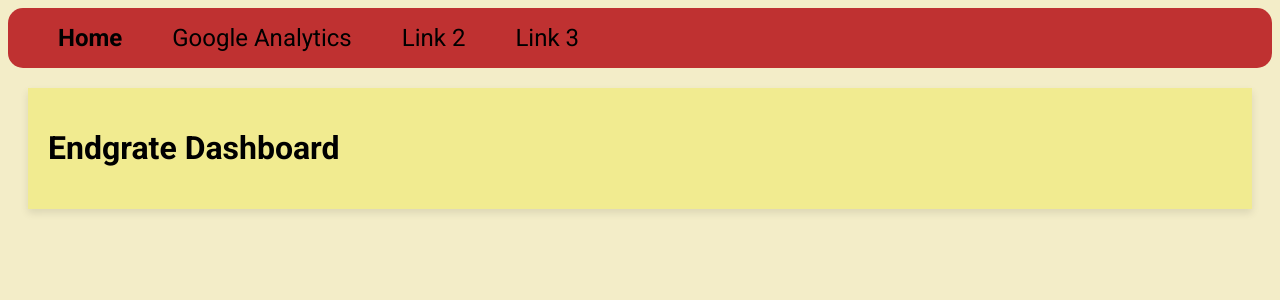
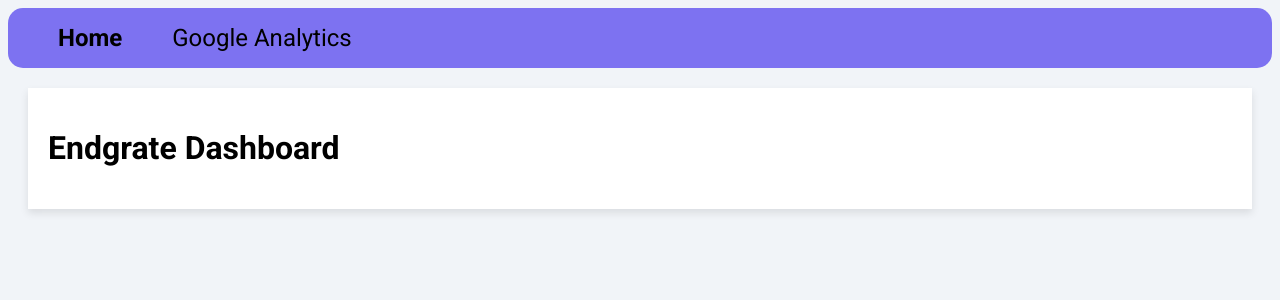
Before and after one commit to evipuil/endgratedashboard, a Flask app: page / in a window 1280 px wide. Shown: the top 300 px of the page. Run offline with Flask 3, Linux system fonts and the light colour scheme.

Commit message:
Add files via upload
Finished front-end

```diff
--- a/templates/base.html
+++ b/templates/base.html
@@ -12,14 +12,14 @@
         }
 
         body {
-            background: #F3EDC8;
+            background: #f1f4f8;;
             font-family: 'Roboto', sans-serif;
         }
 
         .message {
             padding: 10px;
             margin: 5px;
-            background-color: #EAD196;
+            background-color: #f1f4f8;
             box-shadow: 0 4px 8px rgba(0,0,0,0.1);
             border-radius: 8px;
         }
@@ -44,14 +44,14 @@
         }
 
         #navbar {
-            background-color: #BF3131;
+            background-color: #7d72f1;
             border-radius: 15px;
         }
 
         .content {
             margin: 20px;
             padding: 20px;
-            background-color: #F1EB90;
+            background-color: #FFFFFF;
             box-shadow: 0 4px 8px rgba(0,0,0,0.1);
         }
 
@@ -76,8 +76,6 @@
     <nav>
         <a href="{{ url_for('index') }}"><b>Home</b></a>
         <a href="{{ url_for('google_analytics') }}">Google Analytics</a>
-        <a>Link 2</a>
-        <a>Link 3</a>
     </nav>
  	</div>
     <div class="content">
```
Also changed, not shown: templates/authentication.html (added, +21 -0 lines), templates/google_analytics.html (+11 -23 lines).
